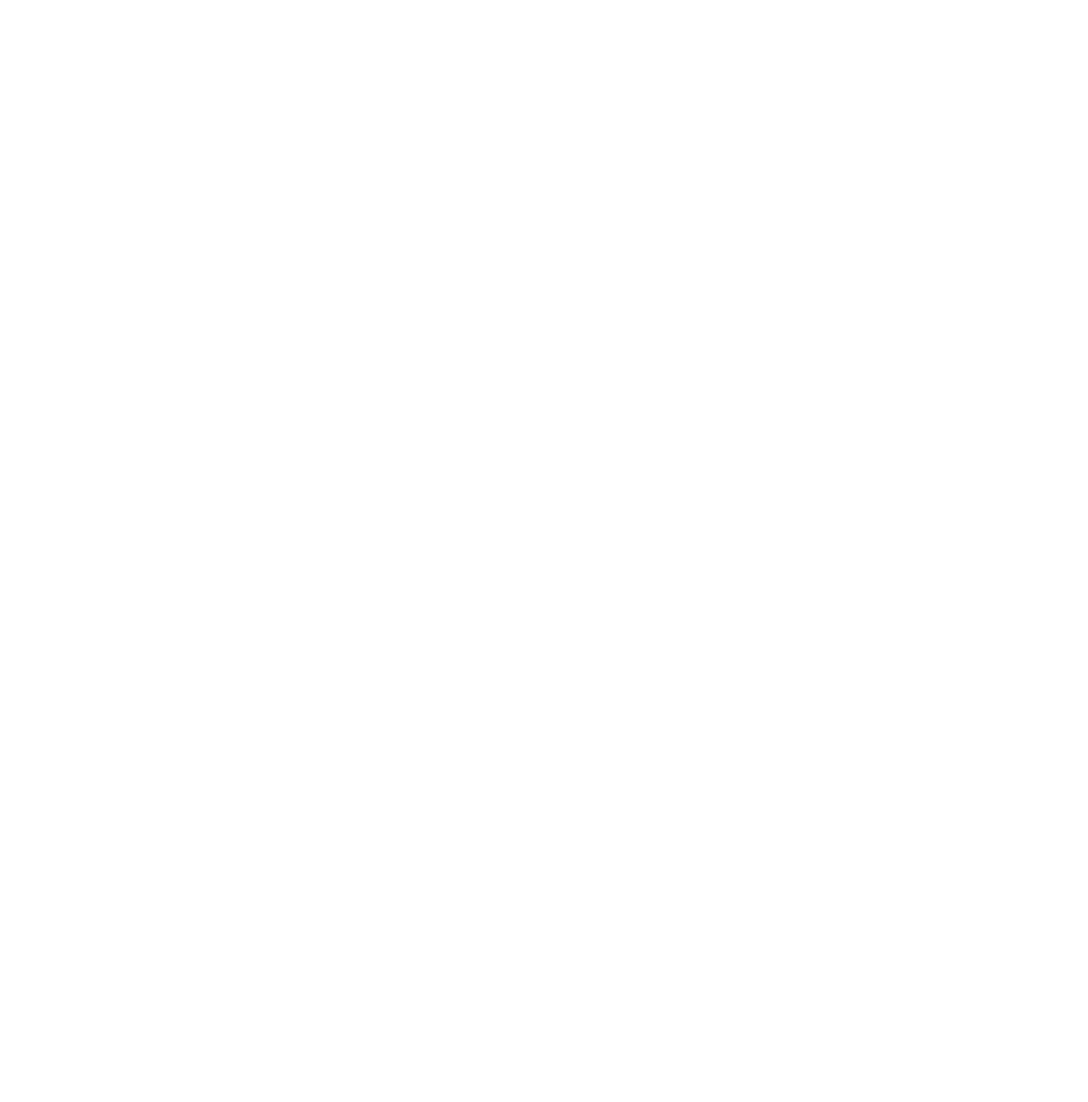
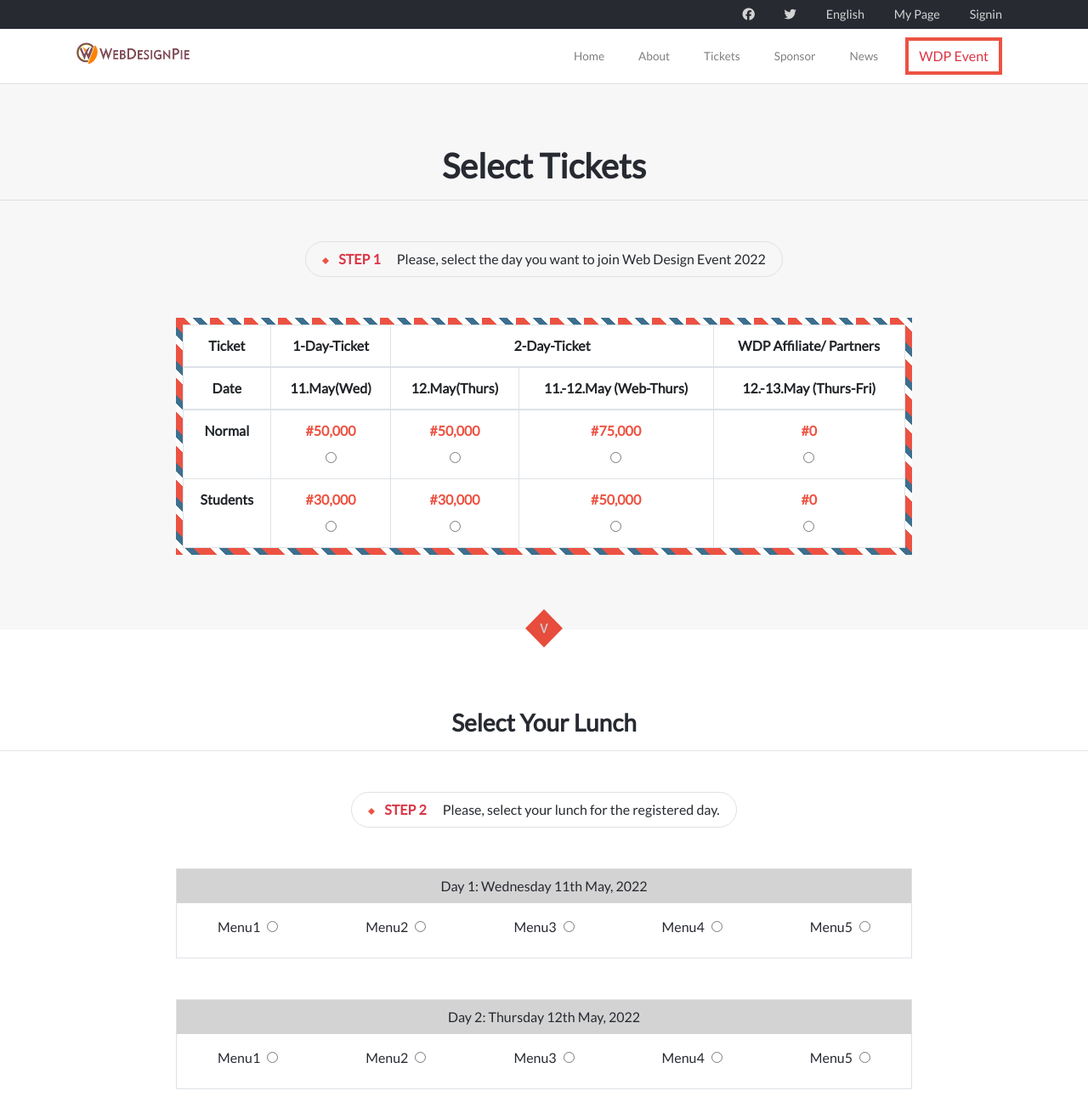
Before and after one commit to Edungit/edunnaty_design_agency, a plain HTML site: page tickets.html in a window 1280 px wide. Shown: the top 1297 px of the page at 85% size. Before the commit the page ends 800 px from the top, so only its background shows below. Drawn offline with nearby package versions, Linux system fonts and the light colour scheme.

Commit message:
Completed Ticket Page

```diff
--- a/tickets.html
+++ b/tickets.html
@@ -0,0 +1,255 @@
+<!DOCTYPE html>
+<html lang="en">
+  <head>
+    <meta charset="UTF-8" />
+    <meta property="og:title" content="WebDesignPie Agency" />
+    <meta property="og:description" content="This is a capstone project that focuses on developing a website for a Web Design Agency " />
+    <meta name="viewport" content="width=device-width, initial-scale=1.0" />
+    <link rel="stylesheet" href="https://stackpath.bootstrapcdn.com/bootstrap/4.4.1/css/bootstrap.min.css" integrity="sha384-Vkoo8x4CGsO3+Hhxv8T/Q5PaXtkKtu6ug5TOeNV6gBiFeWPGFN9MuhOf23Q9Ifjh" crossorigin="anonymous" />
+    <link rel="stylesheet" href="style.css" />
+    <link href="https://fonts.googleapis.com/css2?family=Roboto&family=Roboto+Condensed:wght@700&display=swap" rel="stylesheet"/>
+    <link href="https://fonts.googleapis.com/css2?family=Lato&display=swap" rel="stylesheet" />
+    <script src="https://kit.fontawesome.com/fdccd4f74a.js" crossorigin="anonymous" ></script>
+    <title>Ticket</title>
+  </head>
+  <body>
+    <header>
+      <nav class="top-nav">
+        <div class="container">
+          <ul class="socials">
+            <li class="social-items">
+              <a href="#" class="nav-anchor"><i class="fab fa-facebook"></i></a>
+            </li>
+            <li class="social-items">
+              <a href="#" class="nav-anchor"><i class="fab fa-twitter"></i></a>
+            </li>
+            <li class="social-items">
+              <a href="#" class="nav-anchor">English</a>
+            </li>
+            <li class="social-items">
+              <a href="#" class="nav-anchor">My Page</a>
+            </li>
+            <li class="social-items">
+              <a href="#" class="nav-anchor">Signin</a>
+            </li>
+          </ul>
+        </div>
+      </nav>
+      <div class="main-nav-container">
+        <nav class="navbar navbar-expand-md navbar-light main-nav">
+          <div class="container">
+            <button
+              class="navbar-toggler"
+              type="button"
+              data-toggle="collapse"
+              data-target="#navbarTogglerDemo01"
+              aria-controls="navbarTogglerDemo01"
+              aria-expanded="false"
+              aria-label="Toggle navigation"
+            >
+              <i class="fas fa-bars font-weight-bolder menu"></i>
+            </button>
+            <div class="collapse navbar-collapse" id="navbarTogglerDemo01">
+              <a class="navbar-brand mr-auto" href="#">
+                <img
+                  src="img/wdp-logo.png"
+                  class="img-fluid w-50"
+                  alt="company-logo"
+                />
+              </a>
+              <ul class="navbar-nav mt-2 mt-lg-0">
+                <li class="nav-item">
+                  <a class="nav-link mr-4 n-a-link" href="index.html">Home</a>
+                </li>
+                <li class="nav-item">
+                  <a class="nav-link mr-4 n-a-link" href="about.html"
+                    >About</a
+                  >
+                </li>
+                <li class="nav-item">
+                  <a class="nav-link mr-4 n-a-link" href="tickets.html"
+                    >Tickets</a
+                  >
+                </li>
+                <li class="nav-item">
+                  <a class="nav-link mr-4 n-a-link" href="#">Sponsor</a>
+                </li>
+                <li class="nav-item">
+                  <a class="nav-link mr-4 n-a-link" href="#">News</a>
+                </li>
+              </ul>
+              <button
+                type="button"
+                class="btn btn-outline-danger mr-3 rounded-0 my-button"
+              >
+                WDP Event
+              </button>
+            </div>
+          </div>
+        </nav>
+      </div>
+    </header>
+    <main>
+
+      <section class="main-program about-main border-top py-5">
+        <h1 class="pt-4 px-5 font-weight-bold">Select Tickets</h1>
+        <hr class="under-line">
+        <div class="container tickets">
+          <div class="border rounded-pill py-2 mt-5 rounded-header">
+            <span class="mr-3 text-danger font-weight-bold">
+              <img src="img/icons8-rhombus-16.png" alt="bullet" class="bullet-img mr-2">
+              STEP 1
+            </span>
+            <span>Please, select the day you want to join Web Design Event 2022</span>
+          </div>
+          <div class="p-2 stripe-back mt-5 mb-0">
+            <table class="table table-bordered bg-white m-0 p-0">
+              <thead>
+                <tr>
+                  <th scope="col">Ticket</th>
+                  <th scope="col">1-Day-Ticket</th>
+                  <th scope="col" colspan="2">2-Day-Ticket</th>
+                  <th scope="col">WDP Affiliate/ Partners</th>
+                </tr>
+                <tr>
+                  <th scope="col">Date</th>
+                  <th scope="col">11.May(Wed)</th>
+                  <th scope="col">12.May(Thurs)</th>
+                  <th scope="col">11.-12.May (Web-Thurs)</th>
+                  <th scope="col">12.-13.May (Thurs-Fri)</th>
+                </tr>
+              </thead>
+              <tbody>
+                <tr>
+                  <th scope="row">Normal</th>
+                  <td>
+                    <label for="radio1" class="d-block rad">#50,000</label>
+                    <input type="radio" name="radio1" id="radio1">
+                  </td>
+                  <td>
+                    <label for="radio2" class="d-block rad">#50,000</label>
+                    <input type="radio" name="radio1" id="radio2">
+                  </td>
+                  <td>
+                    <label for="radio3" class="d-block rad">#75,000</label>
+                    <input type="radio" name="radio1" id="radio3">
+                  </td>
+                  <td>
+                    <label for="radio4" class="d-block rad">#0</label>
+                    <input type="radio" name="radio1" id="radio4">
+                  </td>
+                </tr>
+                <tr>
+                  <th scope="row">Students</th>
+                  <td>
+                    <label for="radio5" class="d-block rad">#30,000</label>
+                    <input type="radio" name="radio1" id="radio5">
+                  </td>
+                  <td>
+                    <label for="radio6" class="d-block rad">#30,000</label>
+                    <input type="radio" name="radio1" id="radio6">
+                  </td>
+                  <td>
+                    <label for="radio7" class="d-block rad">#50,000</label>
+                    <input type="radio" name="radio1" id="radio7">
+                  </td>
+                  <td>
+                    <label for="radio8" class="d-block rad">#0</label>
+                    <input type="radio" name="radio1" id="radio8">
+                  </td>
+                </tr>
+              </tbody>
+            </table>
+          </div>
+
+        </div>
+      </section>
+
+      <section class="featured-speakers bg-white text-center">
+        <img src="img/icons8-rhombus.png" alt="caret" class="img-fluid bring-up">
+        <h3 class="pt-5 px-5 font-weight-bolder">Select Your Lunch</h3>
+        <hr class="under-line">
+        <div class="container tickets">
+          <div class="border rounded-pill py-2 my-5 rounded-header">
+            <span class="mr-3 text-danger font-weight-bold">
+              <img src="img/icons8-rhombus-16.png" alt="bullet" class="bullet-img mr-2">
+              STEP 2
+            </span>
+            <span>Please, select your lunch for the registered day.</span>
+          </div>
+          <div class="border mb-5">
+            <div class="p-2 lunch-head">Day 1: Wednesday 11th May, 2022</div>
+            <div class="d-flex justify-content-between align-items-baseline px-5 pt-3">
+              <p>
+                <label for="menu1">Menu1</label><input type="radio" name="menu001" id="menu1" class="ml-2">
+              </p>
+              <p>
+                <label for="menu2">Menu2</label><input type="radio" name="menu001" id="menu2" class="ml-2">
+              </p>
+              <p>
+                <label for="menu3">Menu3</label><input type="radio" name="menu001" id="menu3" class="ml-2">
+              </p>
+              <p>
+                <label for="menu4">Menu4</label><input type="radio" name="menu001" id="menu4" class="ml-2">
+              </p>
+              <p>
+                <label for="menu5">Menu5</label><input type="radio" name="menu001" id="menu5" class="ml-2">
+              </p>
+            </div>
+          </div>
+          <div class="border mb-5">
+            <div class="p-2 lunch-head">Day 2: Thursday 12th May, 2022</div>
+            <div class="d-flex justify-content-between align-items-baseline px-5 pt-3">
+              <p>
+                <label for="menu11">Menu1</label><input type="radio" name="menu002" id="menu11" class="ml-2">
+              </p>
+              <p>
+                <label for="menu12">Menu2</label><input type="radio" name="menu002" id="menu12" class="ml-2">
+              </p>
+              <p>
+                <label for="menu13">Menu3</label><input type="radio" name="menu002" id="menu13" class="ml-2">
+              </p>
+              <p>
+                <label for="menu14">Menu4</label><input type="radio" name="menu002" id="menu14" class="ml-2">
+              </p>
+              <p>
+                <label for="menu15">Menu5</label><input type="radio" name="menu002" id="menu15" class="ml-2">
+              </p>
+            </div>
+          </div>
+        </div>
+        <button type="button" class="btn mb-5 rounded-0 join-button">Submit Selection</button>
+      </section>
+    </main>
+
+    <footer class="about-footer">
+      <div class="container p-5">
+        <div class="main-footer d-flex align-content-center px-3">
+          <div class="items item1 px-5 align-self-center">
+            <img src="img/wdp-logo.png" alt="wdp-logo" class="img-fluid">
+          </div>
+          <div class="items item2 flex-fill">
+            <p class="font-weight-bold">2022 Web Design Event. Some Rights Reserved.</p>
+            <div class="sub-item">
+              <small class="d-block">This is a Capstone Project issued by
+                <a href="https://www.microverse.org/" class="whole-under">Microverse Inc.</a>, that marks the completion of HTML/CSS track of the main curriculum.</small>
+              <small class="last-item d-xs-none d-md-block">Appropriate credits are given to the author of the design, the publisher of the contents and platforms used. This can be found in
+                <a href="https://github.com/Edungit/edunnaty_design_agency" class="whole-under">the github project page</a> of <a href="https://github.com/edungit" class="whole-under"> the developer</a></small>
+            </div>
+          </div>
+        </div>
+      </div>
+    </footer>
+
+    <script src="https://code.jquery.com/jquery-3.4.1.slim.min.js"
+      integrity="sha384-J6qa4849blE2+poT4WnyKhv5vZF5SrPo0iEjwBvKU7imGFAV0wwj1yYfoRSJoZ+n"
+      crossorigin="anonymous"></script>
+    <script src="https://cdn.jsdelivr.net/npm/popper.js@1.16.0/dist/umd/popper.min.js"
+      integrity="sha384-Q6E9RHvbIyZFJoft+2mJbHaEWldlvI9IOYy5n3zV9zzTtmI3UksdQRVvoxMfooAo"
+      crossorigin="anonymous"></script>
+    <script src="https://stackpath.bootstrapcdn.com/bootstrap/4.4.1/js/bootstrap.min.js"
+      integrity="sha384-wfSDF2E50Y2D1uUdj0O3uMBJnjuUD4Ih7YwaYd1iqfktj0Uod8GCExl3Og8ifwB6"
+      crossorigin="anonymous"></script>
+  </body>
+
+  </html>
```
Also changed, not shown: index.html (+1 -1 lines).
